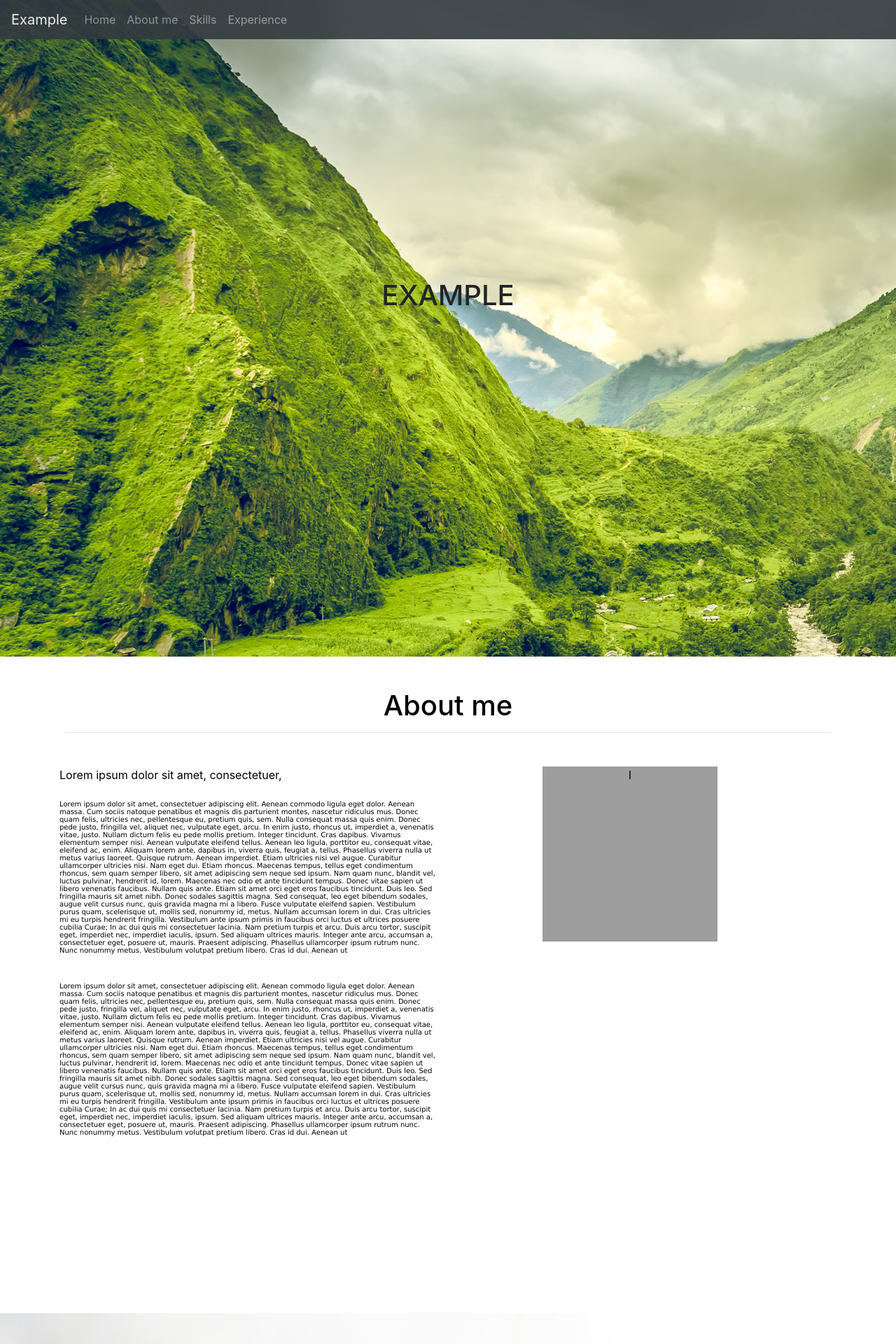
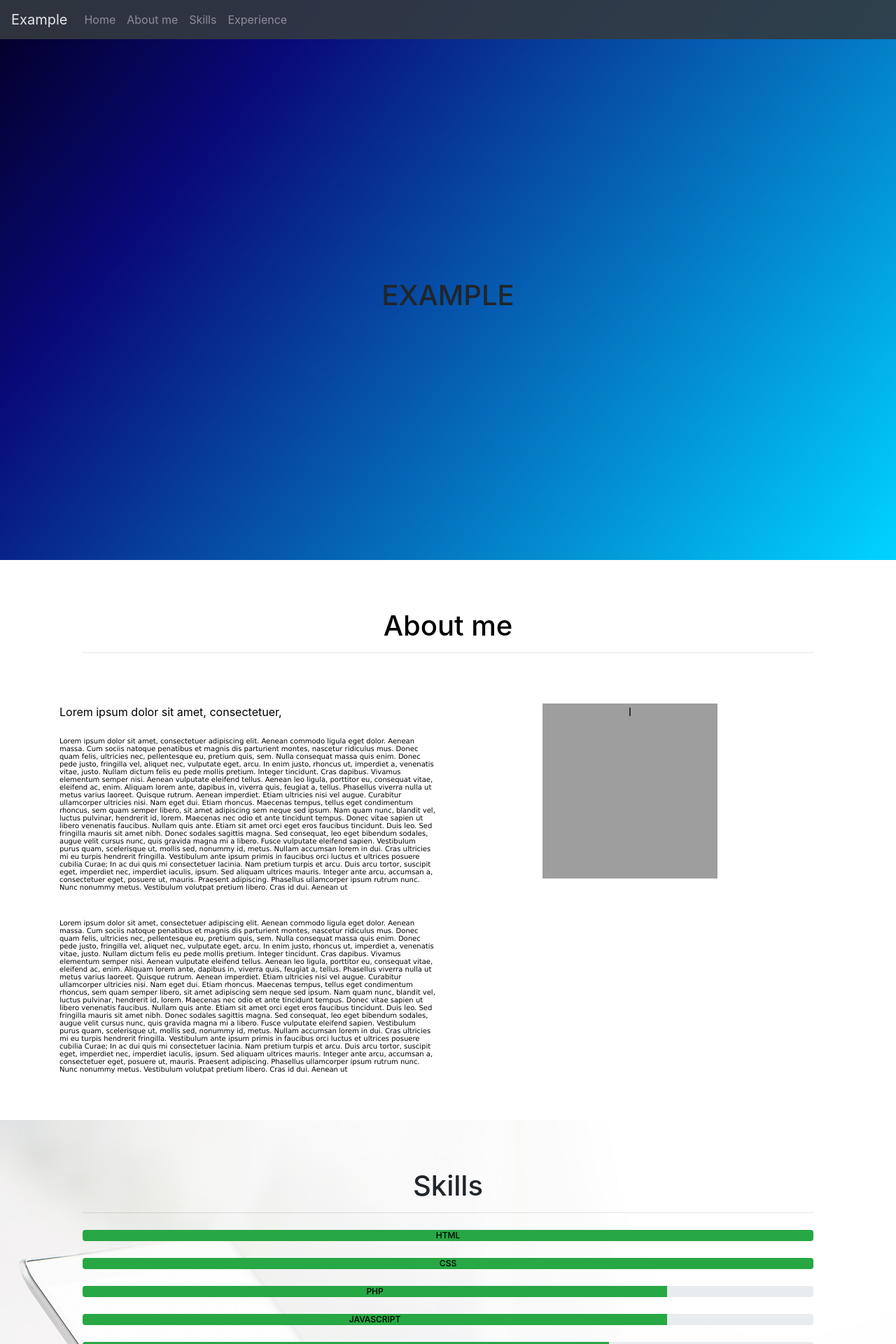
Before and after one commit to sempt3x/onepage-1, a PHP site: page / in a window 1280 px wide. Shown: the top 1920 px of the page at 70% size. Run offline with PHP 8.4, Linux system fonts and the light colour scheme; some libraries are stand-ins or nearby versions; grey boxes are pictures that could not be loaded.

Commit message:
Änderungen
- CSS höhe angepasst, klassen unbennant
- Bild von der Vorschau entfernt

```diff
--- a/css/custom.css
+++ b/css/custom.css
@@ -1,36 +1,36 @@
 /*Enzelne Bereiche */
 
-.vorschau {
-    background-image: url("../img/box2bild2.jpg");
-    background-attachment: fixed;
-    height: 938px;
+.preview {
+    background: rgb(2,0,36);
+    background: linear-gradient(129deg, rgba(2,0,36,1) 0%, rgba(9,9,121,1) 24%, rgba(0,212,255,1) 100%);
+    height: 100vh;
 }
 
 .aboutme {
     background-color: white;
     color: black;
-    height: 938px;
+    height: 100vh;
 }
 
 .skills {
     background-image: url("../img/boxbild2.jpg");
     background-attachment: fixed;
-    height: 938px;
+    height: 100vh;
 }
 
 .experience {
     background-color: white;
-    height: 938px;
+    height: 100vh;
 }
 
-.vorschau .text {
+.preview .text {
     margin-top: 400px;
 }
 
 .portfolio {
     background-color: #9cb708;
     display: none;
-    height: 938px;
+    height: 100vh;
 }
 
 /*Footer Bereich */
@@ -121,7 +121,7 @@ p{
         margin-top: 20px;
         margin-left: 0px;
     }
-    .vorschau {
+    .preview {
         width: 100%;
         height: auto;
         color: white;
--- a/index.html
+++ b/index.html
@@ -6,7 +6,7 @@
     <meta name="description" content="">
     <meta name="author" content="">
     <link rel="icon" href="../../../../favicon.ico">
-    <title>Denis Zielonka - Website</title>
+    <title>Example - Website</title>
     <script src="https://ajax.googleapis.com/ajax/libs/jquery/3.3.1/jquery.min.js"></script>
     <!-- jQuery first, then Popper.js and Bootstrap JS. -->
     <script src="https://maxcdn.bootstrapcdn.com/bootstrap/4.0.0-beta/js/bootstrap.min.js" integrity="sha384-h0AbiXch4ZDo7tp9hKZ4TsHbi047NrKGLO3SEJAg45jXxnGIfYzk4Si90RDIqNm1"
@@ -28,7 +28,7 @@
         <div class="collapse navbar-collapse" id="navbarCollapse">
             <ul class="navbar-nav mr-auto">
                 <li class="nav-item">
-                    <a class="nav-link" href="#vorschau">Home <span class="sr-only">(current)</span></a>
+                    <a class="nav-link" href="#preview">Home <span class="sr-only">(current)</span></a>
                 </li>
                 <li class="nav-item">
                     <a class="nav-link" href="#aboutme">About me</a>
@@ -42,7 +42,7 @@
             </ul>
         </div>
     </nav>
-    <div class="vorschau" id="vorschau">
+    <div class="preview" id="preview">
         <div class="container">
             <div class="row h1 text-center">
                 <div class="col-md-12 text">
@@ -54,7 +54,7 @@
     <div class="aboutme p-4" id="aboutme">
         <div class="container">
             <div class="row text-center">
-                <div class="col-md-12 h1 p-4">
+                <div class="col-md-12 h1 p-5">
                     About me
                     <hr>
                 </div>
@@ -152,7 +152,7 @@
     <div class="experience p-4" id="experience">
         <div class="container">
             <div class="row text-center">
-                <div class="col-md-12 h1 p-4">
+                <div class="col-md-12 h1 p-5">
                     Experience
                     <hr>
                 </div>
```
Also changed, not shown: img/box2bild2.jpg (deleted).
